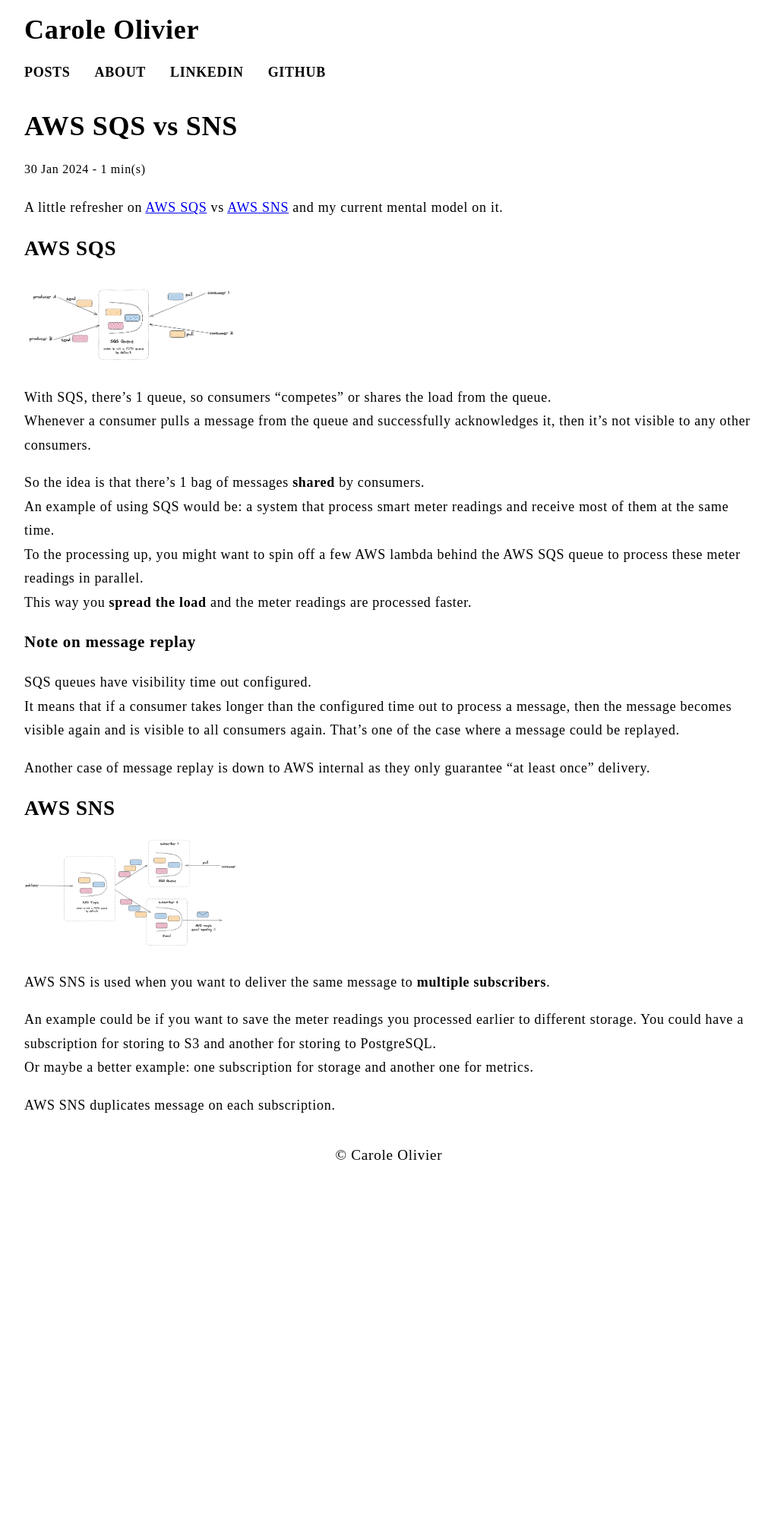
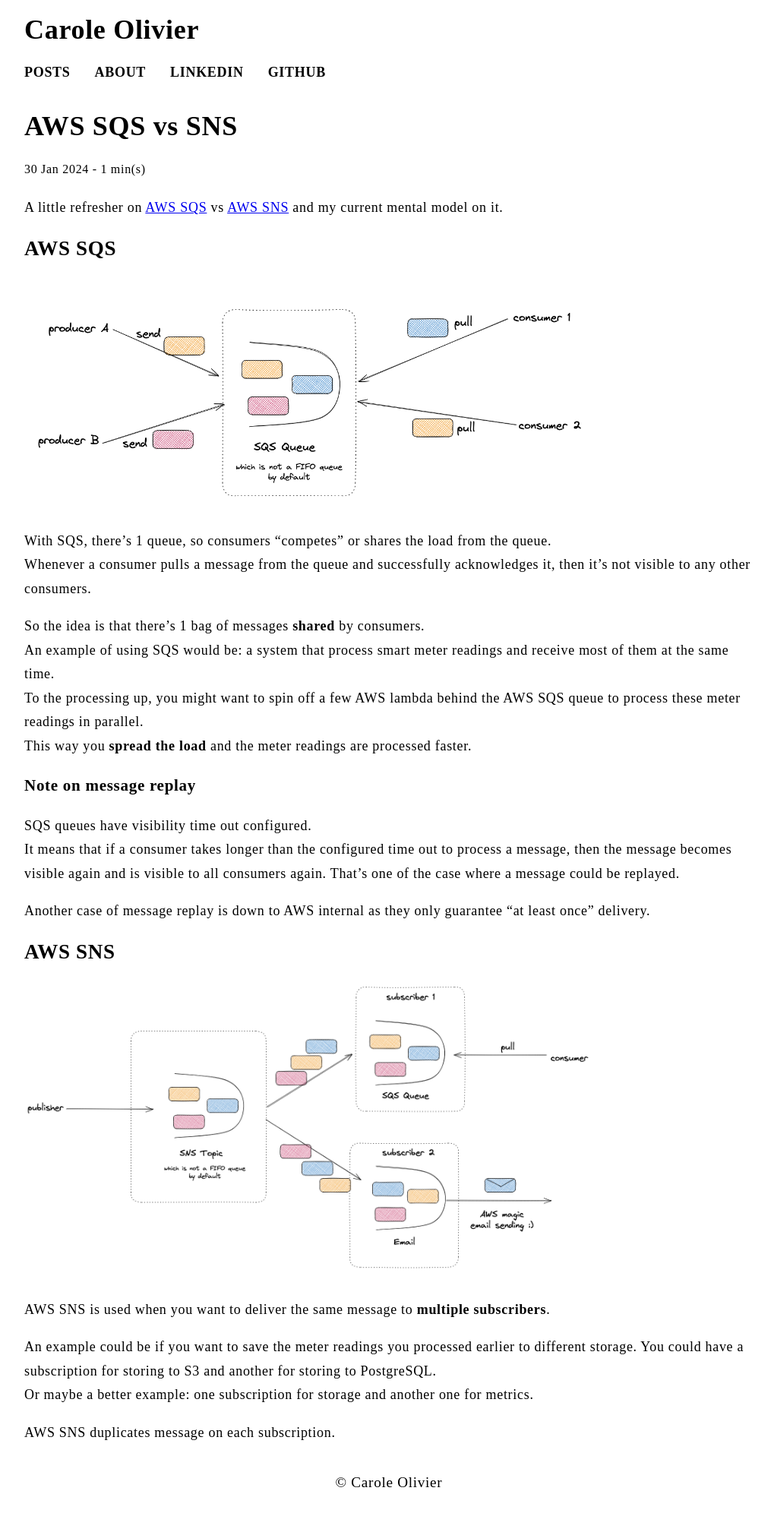
Before and after one commit to caroleolivier/caroleolivier.github.io, a Jekyll site: the page built from _posts/2024-01-30-aws-sqs-sns.md, in a window 1280 px wide. Shown: the whole page at 76% size, without its empty margins (128-1147 px from the left). Built offline with Jekyll 4.4.1, drawn with Linux system fonts in a browser that asks for light colours; before the commit the page ends 1561 px from its top, so only the background shows below that.

Commit message:
fix: adjust image size

```diff
--- a/_posts/2024-01-30-aws-sqs-sns.md
+++ b/_posts/2024-01-30-aws-sqs-sns.md
@@ -8,7 +8,7 @@
 
 ## AWS SQS
 
-![AWS SQS mental model]({{ "/assets/blog/aws-sqs.png" | absolute_url }}){:height="30%" width="30%"}
+![AWS SQS mental model]({{ "/assets/blog/aws-sqs.png" | absolute_url }}){:height="80%" width="80%"}
 
 With SQS, there's 1 queue, so consumers "competes" or shares the load from the queue.
 Whenever a consumer pulls a message from the queue and successfully acknowledges it, then it's not visible to any other consumers.
@@ -28,7 +28,7 @@
 
 ## AWS SNS
 
-![AWS SNS mental model]({{ "/assets/blog/aws-sns.png" | absolute_url }}){:height="30%" width="30%"}
+![AWS SNS mental model]({{ "/assets/blog/aws-sns.png" | absolute_url }}){:height="80%" width="80%"}
 
 AWS SNS is used when you want to deliver the same message to **multiple subscribers**.
 
```
